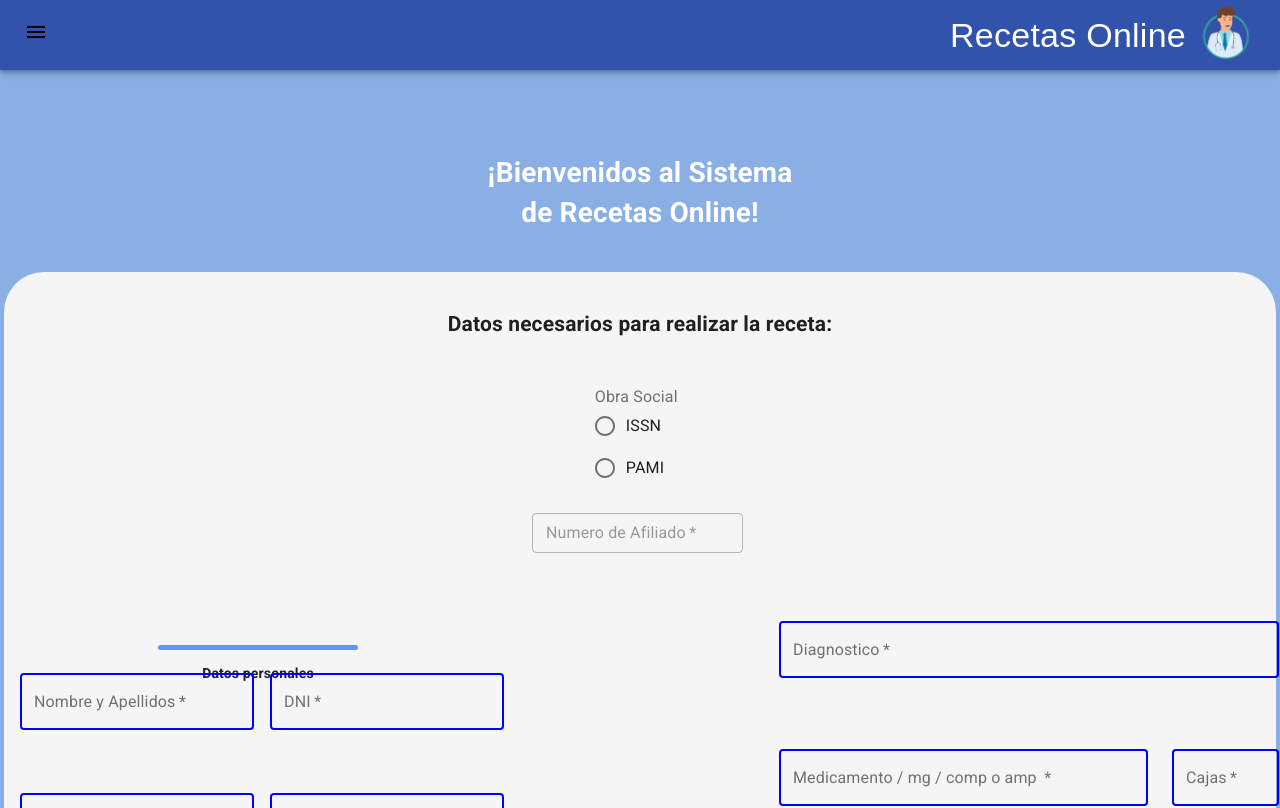
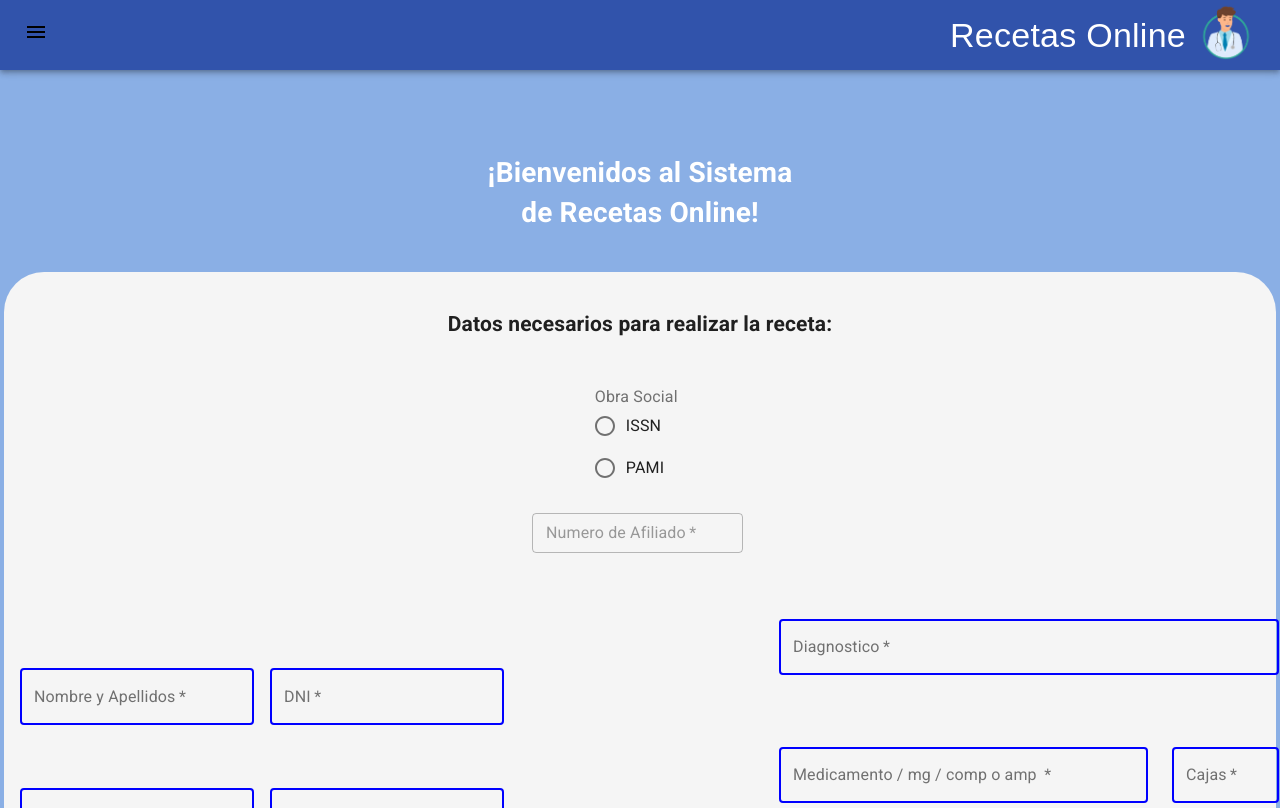
Before and after one commit to nahuelpaez86/WebRecetas, a React (Create React App) app: page /requerimientos in a window 1280 px wide. Shown: the top 808 px of the page. Built offline with nearby package versions, Linux system fonts and the light colour scheme.

Commit message:
Update indexForm.js

```diff
--- a/src/Componentes/Paciente/pages/Formulario/indexForm.js
+++ b/src/Componentes/Paciente/pages/Formulario/indexForm.js
@@ -204,7 +204,7 @@ const Formulario= () => {
                     <Grid  container direction="column"  justify="center" alignItems="center" spacing={2}>
 
          {/*datos personales */}
-                 <div className={classes.separador}> <h4>Datos personales </h4> </div>
+                {/* <div className={classes.separador}> <h4>Datos personales </h4> </div> */}
                      <Grid  container className={classes.gruposDeInputs} spacing={2} >
                           <Grid item xs={6} sm={6} xl={6}>
                               <ComponenteInput
```
